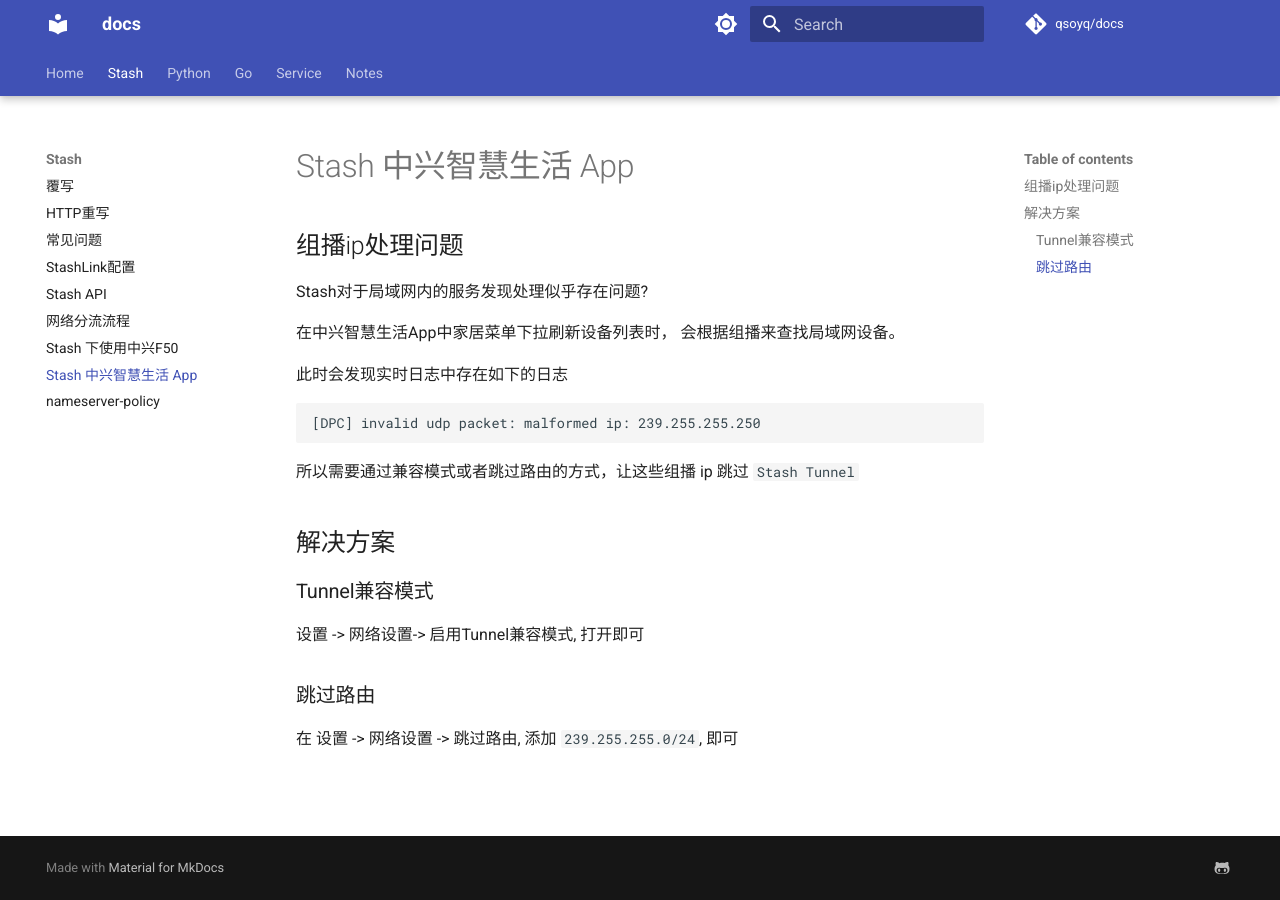
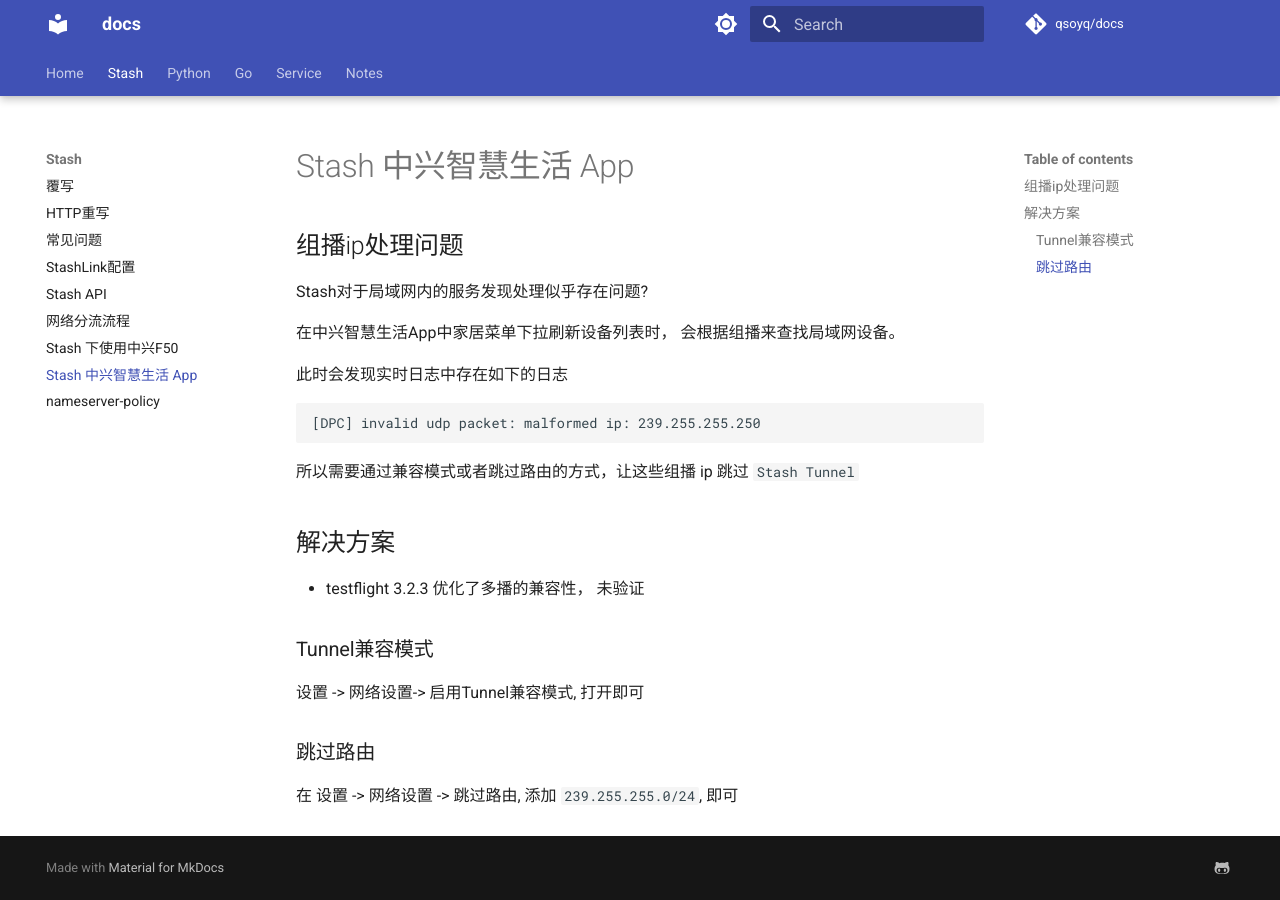
Before and after one commit to qsoyq/docs, an MkDocs documentation site: the page built from docs/Stash/ztehome.md, in a window 1280 px wide. Built offline with MkDocs 1.6.1 and Material for MkDocs 9.7.7, drawn with Linux system fonts in a browser that asks for light colours; comment, search, counter and statistics services are not loaded.

Commit message:
update Stash/ztehome.md

```diff
--- a/docs/Stash/ztehome.md
+++ b/docs/Stash/ztehome.md
@@ -16,6 +16,8 @@ Stash对于局域网内的服务发现处理似乎存在问题?
 
 ## 解决方案
 
+- testflight 3.2.3 优化了多播的兼容性， 未验证
+
 ### Tunnel兼容模式
 
 设置 -> 网络设置-> 启用Tunnel兼容模式,  打开即可
```
